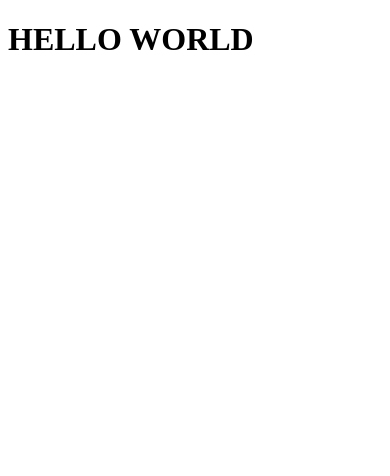
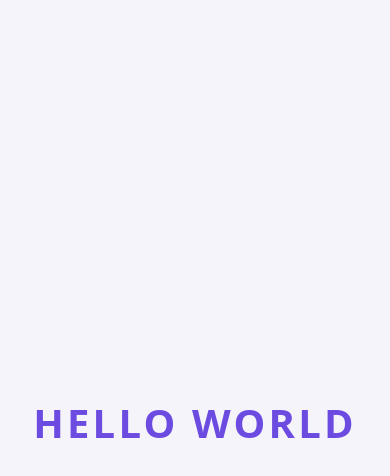
Before and after one commit to kishanbisoyi/101, a plain HTML site: page index.html in a window 390 px wide. Drawn offline with Linux system fonts and the light colour scheme.

Commit message:
Add styling to hello world page
Center the heading, use the system font, size it responsively, and
support dark mode via CSS color variables.

Co-Authored-By: Claude Opus 5.5 <noreply@anthropic.com>

```diff
--- a/index.html
+++ b/index.html
@@ -4,6 +4,40 @@
     <meta charset="UTF-8">
     <meta name="viewport" content="width=device-width, initial-scale=1.0">
     <title>Hello World</title>
+    <style>
+        :root {
+            --bg: #f6f4fb;
+            --text: #1f1a2e;
+            --accent: #6c4ce0;
+        }
+
+        @media (prefers-color-scheme: dark) {
+            :root {
+                --bg: #14111d;
+                --text: #ece8f7;
+                --accent: #a48bff;
+            }
+        }
+
+        body {
+            margin: 0;
+            min-height: 100vh;
+            display: flex;
+            align-items: center;
+            justify-content: center;
+            background: var(--bg);
+            color: var(--text);
+            font-family: system-ui, -apple-system, "Segoe UI", sans-serif;
+        }
+
+        h1 {
+            font-size: clamp(2.5rem, 10vw, 6rem);
+            letter-spacing: 0.08em;
+            color: var(--accent);
+            text-align: center;
+            padding: 0 16px;
+        }
+    </style>
 </head>
 <body>
     <h1>HELLO WORLD</h1>
```
